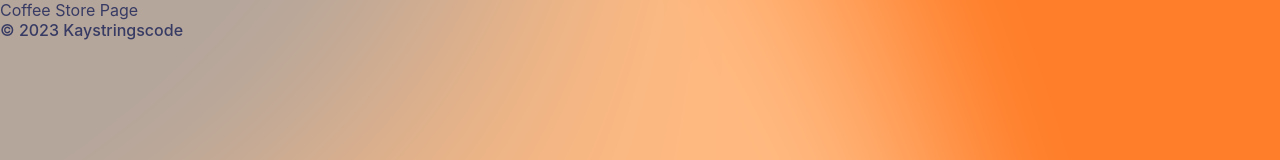
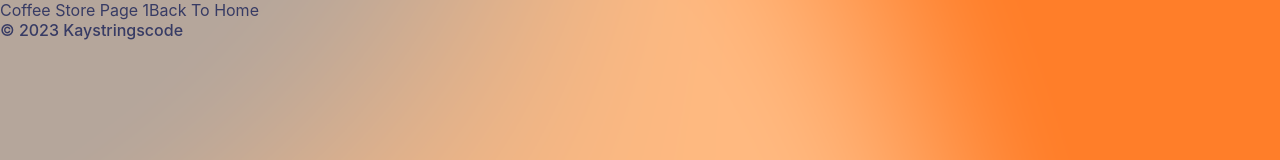
Before and after one commit to Kaystringscode/Coffee-Shop, a Next.js app: page /coffee-store/1 in a window 1280 px wide. Shown: the top 160 px of the page. Built offline with nearby package versions, Linux system fonts and the light colour scheme; a web font is replaced by a local one.

Commit message:
back to home link created

```diff
--- a/components/banner.module.css
+++ b/components/banner.module.css
@@ -164,6 +164,8 @@
     }
 }
 
+
+
 /** xl breakpoint **/
 @media (min-width: 1280px) {
     .title2 {
--- a/pages/coffee-store/[id].js
+++ b/pages/coffee-store/[id].js
@@ -1,8 +1,14 @@
+import Link from "next/link";
 import { useRouter } from "next/router";
 
 const coffeeStore = () => {
 	const router = useRouter();
 	console.log("router", router);
-	return <div>Coffee Store Page</div>;
+	return (
+		<div>
+			Coffee Store Page {router.query.id}
+			<Link href="/">Back To Home</Link>
+		</div>
+	);
 };
 export default coffeeStore;
```
